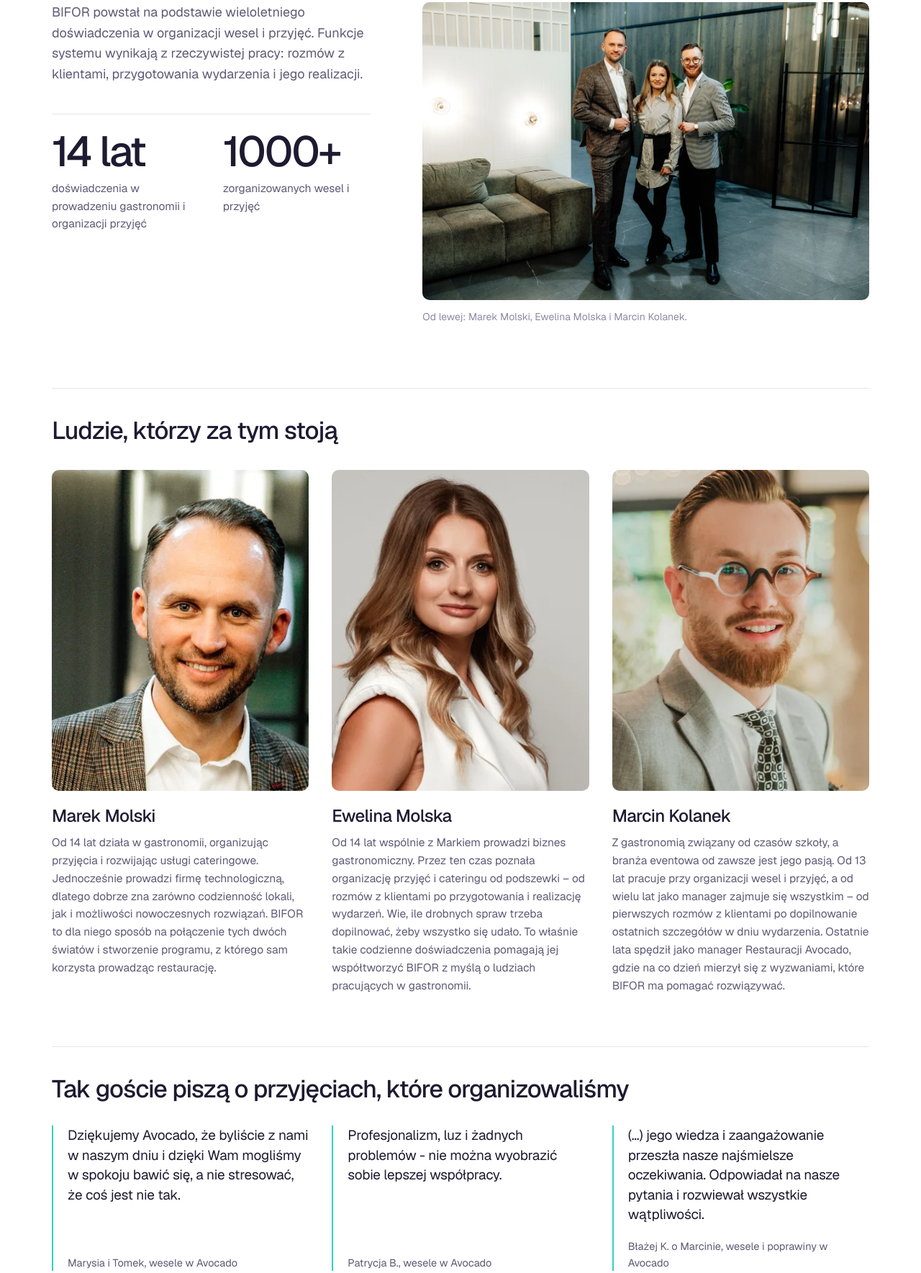
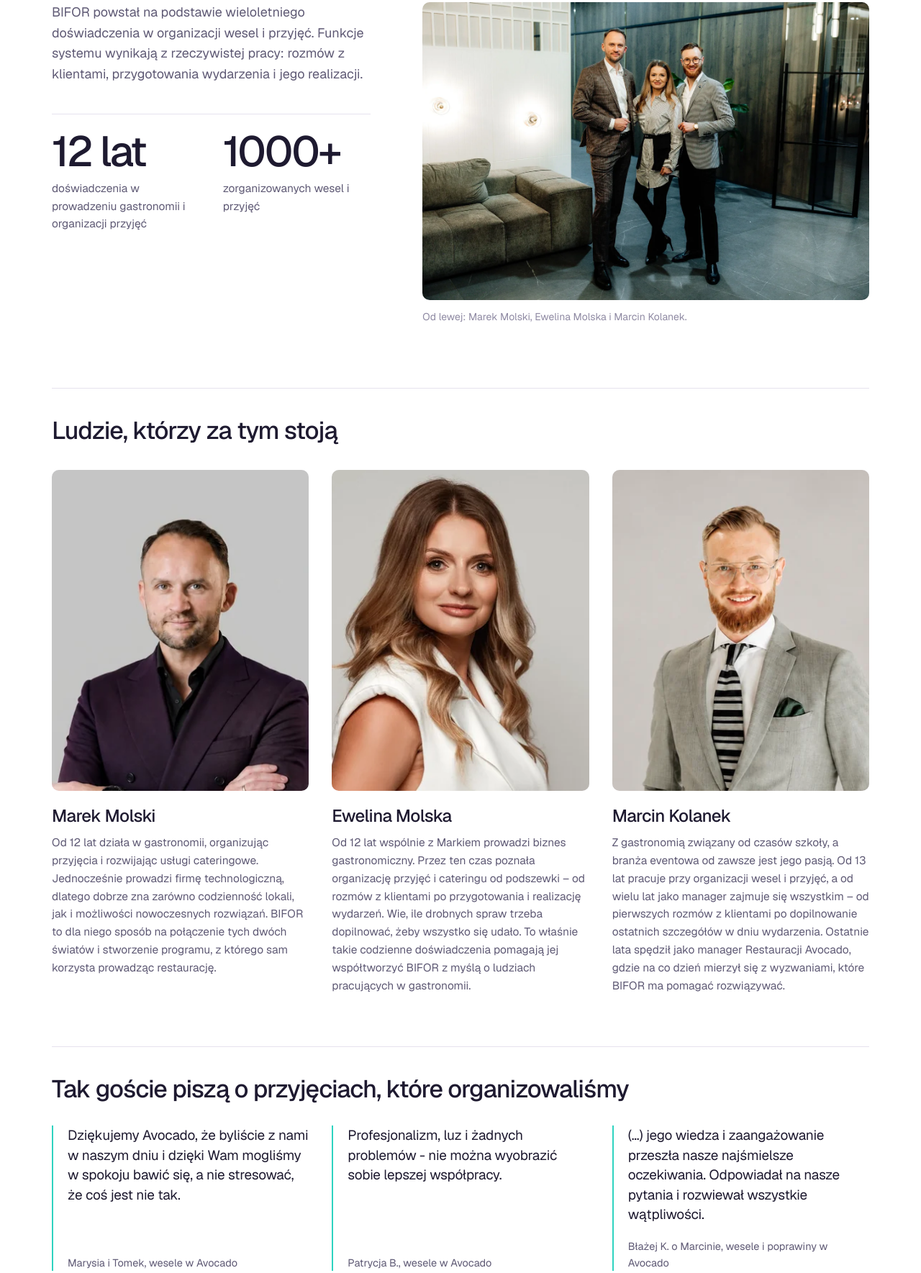
Before and after one commit to OlekCodeTech/bifor-www, a plain HTML site: page index.html in a window 1280 px wide. Shown: the part 9520-11289 px from the top of the page at 72% size. Drawn offline with Linux system fonts and the light colour scheme.

Commit message:
Poprawki Eweliny: 12 lat, nowe portrety Marka i Marcina, zdjecie sali; https i adres bez www
Co-Authored-By: Claude Fable 5.2 <noreply@anthropic.com>

```diff
--- a/index.html
+++ b/index.html
@@ -319,7 +319,7 @@
       <div class="txt">
         <p class="rv">BIFOR powstał na podstawie wieloletniego doświadczenia w organizacji wesel i przyjęć. Funkcje systemu wynikają z rzeczywistej pracy: rozmów z klientami, przygotowania wydarzenia i jego realizacji.</p>
         <dl class="facts rv" style="--d:1">
-          <div><dt>14 lat</dt><dd>doświadczenia w prowadzeniu gastronomii i organizacji przyjęć</dd></div>
+          <div><dt>12 lat</dt><dd>doświadczenia w prowadzeniu gastronomii i organizacji przyjęć</dd></div>
           <div><dt>1000+</dt><dd>zorganizowanych wesel i przyjęć</dd></div>
         </dl>
       </div>
@@ -330,17 +330,17 @@
       <h3 class="team-h rv">Ludzie, którzy za tym stoją</h3>
       <div class="people">
         <article class="person rv">
-          <div class="portrait"><img src="assets/img/zespol/marek-molski-720.webp" srcset="assets/img/zespol/marek-molski-360.webp 360w, assets/img/zespol/marek-molski-720.webp 720w" sizes="(max-width: 860px) 120px, 350px" alt="Marek Molski" loading="lazy" width="720" height="900"></div>
+          <div class="portrait"><img src="assets/img/zespol/marek-molski-portret-560.webp" srcset="assets/img/zespol/marek-molski-portret-360.webp 360w, assets/img/zespol/marek-molski-portret-560.webp 560w" sizes="(max-width: 860px) 120px, 350px" alt="Marek Molski" loading="lazy" width="560" height="700"></div>
           <div class="person-h"><h4>Marek Molski</h4></div>
-          <p class="bio">Od 14 lat działa w gastronomii, organizując przyjęcia i rozwijając usługi cateringowe. Jednocześnie prowadzi firmę technologiczną, dlatego dobrze zna zarówno codzienność lokali, jak i możliwości nowoczesnych rozwiązań. BIFOR to dla niego sposób na połączenie tych dwóch światów i stworzenie programu, z którego sam korzysta prowadząc restaurację.</p>
+          <p class="bio">Od 12 lat działa w gastronomii, organizując przyjęcia i rozwijając usługi cateringowe. Jednocześnie prowadzi firmę technologiczną, dlatego dobrze zna zarówno codzienność lokali, jak i możliwości nowoczesnych rozwiązań. BIFOR to dla niego sposób na połączenie tych dwóch światów i stworzenie programu, z którego sam korzysta prowadząc restaurację.</p>
         </article>
         <article class="person rv" style="--d:1">
           <div class="portrait"><img src="assets/img/zespol/ewelina-molska-720.webp" srcset="assets/img/zespol/ewelina-molska-360.webp 360w, assets/img/zespol/ewelina-molska-720.webp 620w" sizes="(max-width: 860px) 120px, 350px" alt="Ewelina Molska" loading="lazy" width="620" height="775"></div>
           <div class="person-h"><h4>Ewelina Molska</h4></div>
-          <p class="bio">Od 14 lat wspólnie z Markiem prowadzi biznes gastronomiczny. Przez ten czas poznała organizację przyjęć i cateringu od podszewki – od rozmów z klientami po przygotowania i realizację wydarzeń. Wie, ile drobnych spraw trzeba dopilnować, żeby wszystko się udało. To właśnie takie codzienne doświadczenia pomagają jej współtworzyć BIFOR z myślą o ludziach pracujących w gastronomii.</p>
+          <p class="bio">Od 12 lat wspólnie z Markiem prowadzi biznes gastronomiczny. Przez ten czas poznała organizację przyjęć i cateringu od podszewki – od rozmów z klientami po przygotowania i realizację wydarzeń. Wie, ile drobnych spraw trzeba dopilnować, żeby wszystko się udało. To właśnie takie codzienne doświadczenia pomagają jej współtworzyć BIFOR z myślą o ludziach pracujących w gastronomii.</p>
         </article>
         <article class="person rv" style="--d:2">
-          <div class="portrait"><img src="assets/img/zespol/marcin-kolanek-720.webp" srcset="assets/img/zespol/marcin-kolanek-360.webp 360w, assets/img/zespol/marcin-kolanek-720.webp 720w" sizes="(max-width: 860px) 120px, 350px" alt="Marcin Kolanek" loading="lazy" width="720" height="900"></div>
+          <div class="portrait"><img src="assets/img/zespol/marcin-kolanek-portret-568.webp" srcset="assets/img/zespol/marcin-kolanek-portret-360.webp 360w, assets/img/zespol/marcin-kolanek-portret-568.webp 568w" sizes="(max-width: 860px) 120px, 350px" alt="Marcin Kolanek" loading="lazy" width="568" height="710"></div>
           <div class="person-h"><h4>Marcin Kolanek</h4></div>
           <p class="bio">Z gastronomią związany od czasów szkoły, a branża eventowa od zawsze jest jego pasją. Od 13 lat pracuje przy organizacji wesel i przyjęć, a od wielu lat jako manager zajmuje się wszystkim – od pierwszych rozmów z klientami po dopilnowanie ostatnich szczegółów w dniu wydarzenia. Ostatnie lata spędził jako manager Restauracji Avocado, gdzie na co dzień mierzył się z wyzwaniami, które BIFOR ma pomagać rozwiązywać.</p>
         </article>
@@ -376,7 +376,7 @@
 <!-- ============ DLA KOGO ============ -->
 <section class="sec" id="dla-kogo">
   <div class="wrap aud">
-    <div class="ph rv"><img src="assets/img/avocado/sala-bankietowa.webp" alt="Sala bankietowa Restauracji Avocado przygotowana do przyjęcia" loading="lazy" width="1400" height="934"></div>
+    <div class="ph rv"><img src="assets/img/avocado/sala-okragle-stoly.webp" alt="Sala bankietowa Restauracji Avocado z okrągłymi stołami nakrytymi do przyjęcia" loading="lazy" width="1024" height="1534"></div>
     <div>
       <h2 class="rv">Dla tych, którzy organizują przyjęcia.</h2>
       <ul class="aud-list">
```
Also changed, not shown: assets/img/avocado/sala-bankietowa.webp (deleted), assets/img/avocado/sala-okragle-stoly.webp (added), assets/img/zespol/marcin-kolanek-360.webp (deleted), assets/img/zespol/marcin-kolanek-720.webp (deleted), assets/img/zespol/marcin-kolanek-portret-360.webp (added), assets/img/zespol/marcin-kolanek-portret-568.webp (added), assets/img/zespol/marek-molski-360.webp (deleted), assets/img/zespol/marek-molski-720.webp (deleted), assets/img/zespol/marek-molski-portret-360.webp (added), assets/img/zespol/marek-molski-portret-560.webp (added), 1 other file.
